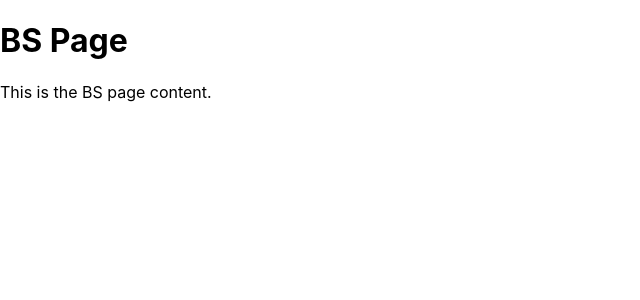
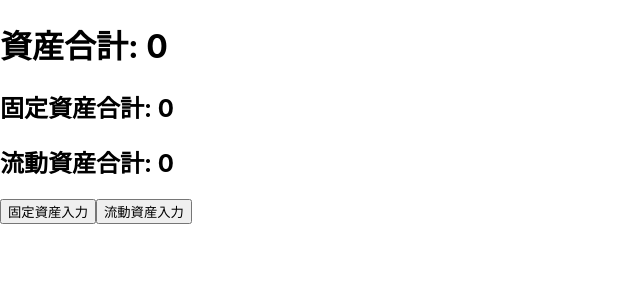
Before and after one commit to yutoonodera/setsumeikaikei, a React (Create React App) app in the folder reactapp/: page /report/bs in a window 1280 px wide. Shown: the top 300 px of the page, without its empty margins (0-640 px from the left). Built offline with nearby package versions, Linux system fonts and the light colour scheme.

Commit message:
Bsページ修正

```diff
--- a/reactapp/src/components/Bs.jsx
+++ b/reactapp/src/components/Bs.jsx
@@ -1,10 +1,53 @@
-import React from 'react';
+import React, { useState } from 'react';
+import { FixedAssetsModal } from './FixedAssetsModal';
+import { CurrentAssetsModal } from './CurrentAssetsModal';
 
 export const Bs = () => {
+  const [isFixedModalOpen, setIsFixedModalOpen] = useState(false);
+  const [isCurrentModalOpen, setIsCurrentModalOpen] = useState(false);
+  const [totalFixedAssets, setTotalFixedAssets] = useState(0);
+  const [totalCurrentAssets, setTotalCurrentAssets] = useState(0);
+  const [totalAssets, setTotalAssets] = useState(0);
+
+  const handleOpenFixedModal = () => {
+    setIsFixedModalOpen(true);
+  };
+
+  const handleOpenCurrentModal = () => {
+    setIsCurrentModalOpen(true);
+  };
+
+  const handleCloseFixedModal = () => {
+    setIsFixedModalOpen(false);
+  };
+
+  const handleCloseCurrentModal = () => {
+    setIsCurrentModalOpen(false);
+  };
+
+  const handleSaveFixed = (formData) => {
+    const { land, building, equipment, otherFixedAssets } = formData;
+    const totalFixed = land + building + equipment + otherFixedAssets;
+    setTotalFixedAssets(totalFixed);
+    setTotalAssets(totalFixed + totalCurrentAssets); // 資産合計を更新
+  };
+
+  const handleSaveCurrent = (formData) => {
+    const { cash, notesReceivable, accountsReceivable, securities, inventory, allowanceForDoubtfulAccounts, otherCurrentAssets } = formData;
+    const totalCurrent = cash + notesReceivable + accountsReceivable + securities + inventory + allowanceForDoubtfulAccounts + otherCurrentAssets;
+    setTotalCurrentAssets(totalCurrent);
+    setTotalAssets(totalFixedAssets + totalCurrent); // 資産合計を更新
+  };
+
   return (
     <div>
-      <h1>BS Page</h1>
-      <p>This is the BS page content.</p>
+      <h1>資産合計: {totalAssets}</h1>
+      <h2>固定資産合計: {totalFixedAssets}</h2>
+      <h2>流動資産合計: {totalCurrentAssets}</h2>
+      <button onClick={handleOpenFixedModal}>固定資産入力</button>
+      <button onClick={handleOpenCurrentModal}>流動資産入力</button>
+      <FixedAssetsModal isOpen={isFixedModalOpen} onClose={handleCloseFixedModal} onSave={handleSaveFixed} />
+      <CurrentAssetsModal isOpen={isCurrentModalOpen} onClose={handleCloseCurrentModal} onSave={handleSaveCurrent} />
     </div>
   );
 };
```
